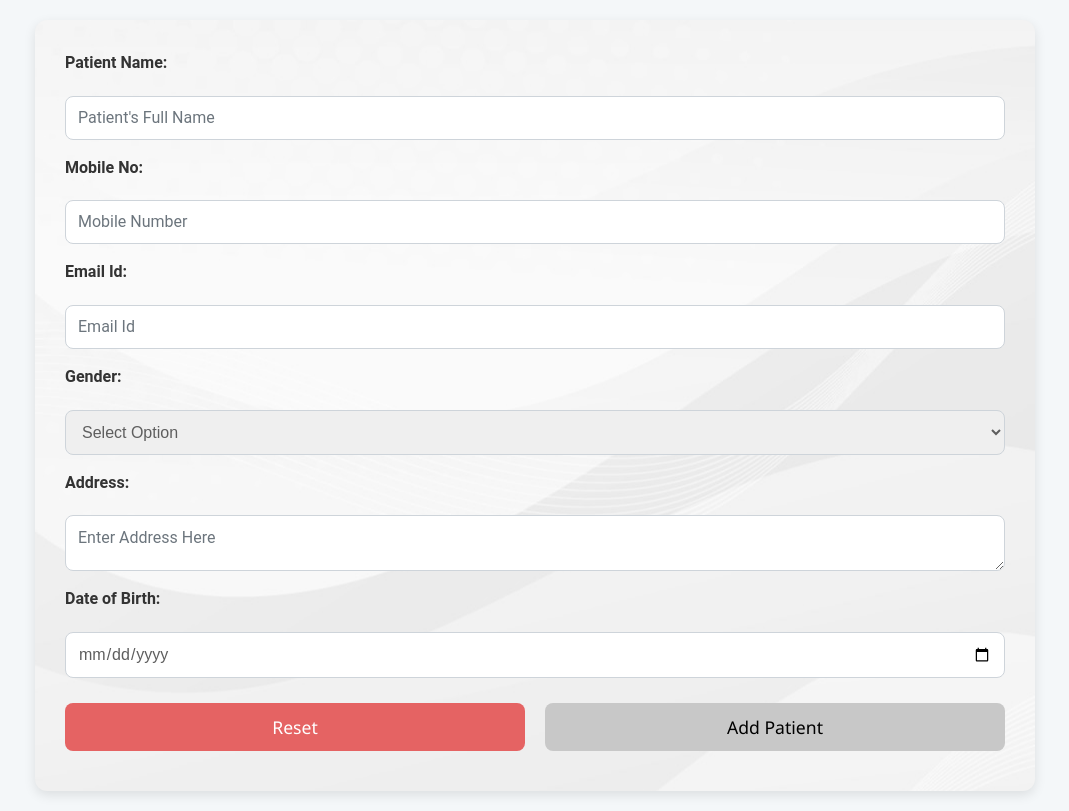
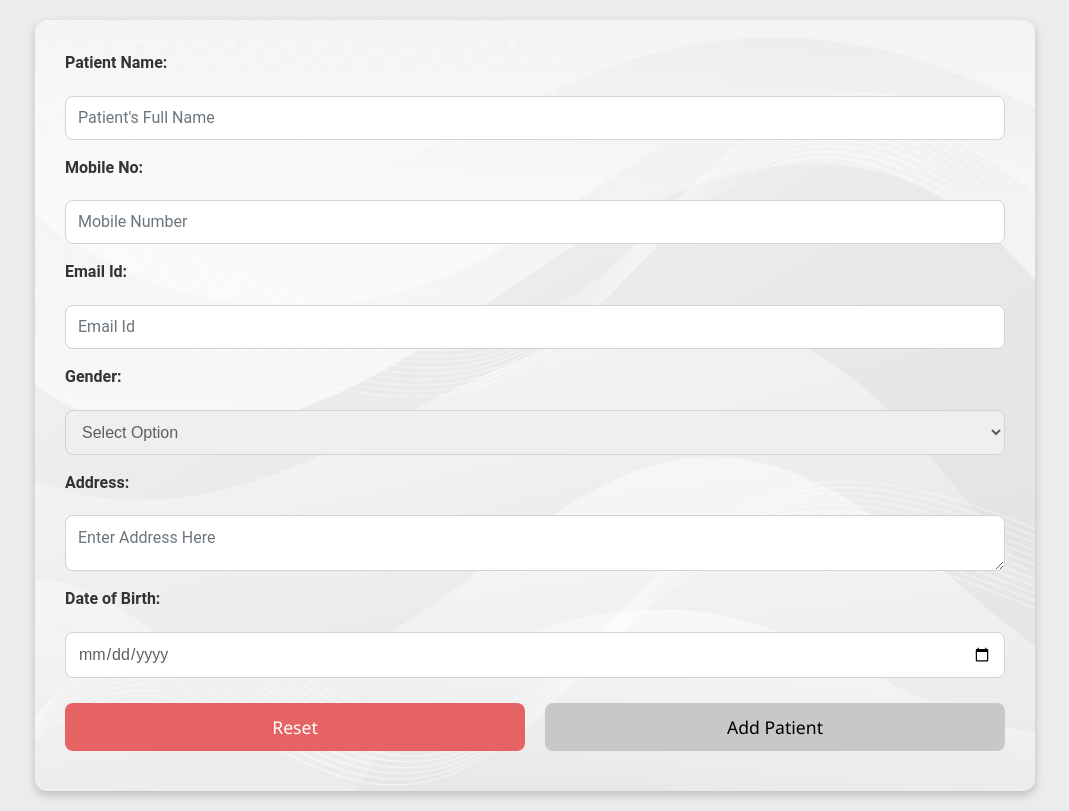
Before and after one commit to YashPhadtare12/Hospital-Management, a Flask app: page /add-patient in a window 1280 px wide. Shown: the part 154-965 px from the top of the page, without its empty margins (105-1174 px from the left). Run offline with Flask 3, Linux system fonts and the light colour scheme; the visitor is signed in with stand-in values (Sample User, id 1).

Commit message:
Update style.css

```diff
--- a/static/styles/style.css
+++ b/static/styles/style.css
@@ -43,7 +43,6 @@ p {
     line-height: 1.6;
 }
 
-/* Container Styles */
 .container, .container1 {
     max-width: 1200px;
     width: 90%;
@@ -60,6 +59,7 @@ p {
 
 .container1 {
     max-width: 1000px;
+    box-shadow: 0px 4px 10px rgba(0, 0, 0, 0.2);
 }
 
 .username {
@@ -88,7 +88,6 @@ label {
 }
 
 header {
-    /* background-color: rgb(230, 220, 220); */
     background-color: rgb(250, 240, 240);
     padding-top: 20px;
 }
@@ -120,7 +119,6 @@ textarea:focus {
     box-shadow: 0 0 8px rgba(120, 120, 120, 0.2);
 }
 
-/* Button Styles */
 button, .btn{
     width: 50%;
     margin: 10px auto;
@@ -153,7 +151,6 @@ button:active, .btn:active {
     transform: scale(0.98);
 }
 
-/* Table Styles */
 .table-container {
     margin-top: 30px;
     overflow-x: auto;
@@ -168,7 +165,6 @@ table {
     box-shadow: 0 4px 12px rgba(0, 0, 0, 0.1);
     border-color: rgb(200, 200, 200);
 }
-
 
 thead {
     background-color: rgb(200, 200, 200);
@@ -188,7 +184,6 @@ td {
     border-top: 1px solid #ddd;
 }
 
-/* Button Group Styles */
 .btn-group {
     display: flex;
     gap: 10px;
@@ -200,7 +195,6 @@ td {
     text-align: center;
 }
 
-/* Navigation Bar Styles */
 .navbar {
     width: 100%;
     display: flex;
@@ -232,7 +226,6 @@ td {
     padding: 10px;
 }
 
-/* Hero Section Styles */
 .hero {
     text-align: center;
     margin-bottom: 30px;
@@ -248,7 +241,6 @@ td {
     margin-bottom: 25px;
 }
 
-/* Features Section Styles */
 .features {
     display: flex;
     justify-content: space-between;
@@ -279,7 +271,6 @@ table {
     border-color: rgb(200, 200, 200);
 }
 
-/* Footer Styles */
 footer {
     text-align: center;
     margin-top: 30px;
@@ -289,7 +280,6 @@ footer {
     box-shadow: 0 4px 12px rgba(0, 0, 0, 0.1);
 }
 
-/* Responsive Design */
 @media (max-width: 768px) {
     .features {
         flex-direction: column;
@@ -339,13 +329,14 @@ table {
 
 .container2 {
     background-image: url("vecteezy_abstract-white-background-with-wavy-shapes-flowing-and_36340712.jpg");
+    background-size: cover;
+    background-repeat: no-repeat;
 }
 
 .para {
     margin-top: 10px;
 }
 
-/* Match textarea placeholder with input placeholder */
 input::placeholder,
 textarea::placeholder {
     color: #6c757d;
@@ -363,6 +354,8 @@ textarea::placeholder {
     display: flex;
     align-items: center;
     justify-content: center;
+    background-size: cover;
+    background-repeat: no-repeat;
 }
 
 .btn-2{
@@ -378,3 +371,7 @@ textarea::placeholder {
     display: flex;
     gap: 20px;
 }
+
+.body-add{
+    background-color: rgb(236, 236, 236);
+}
```
